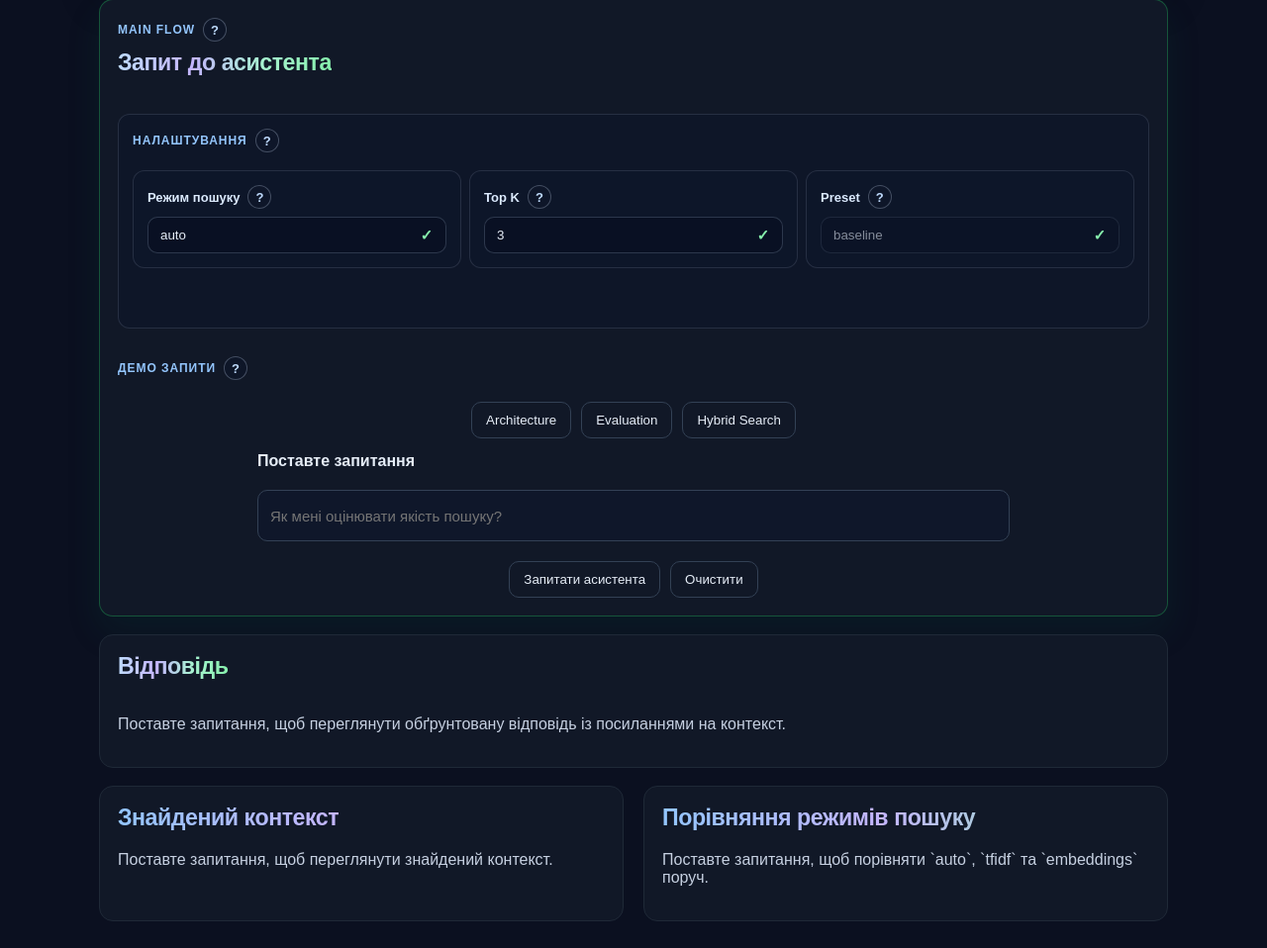
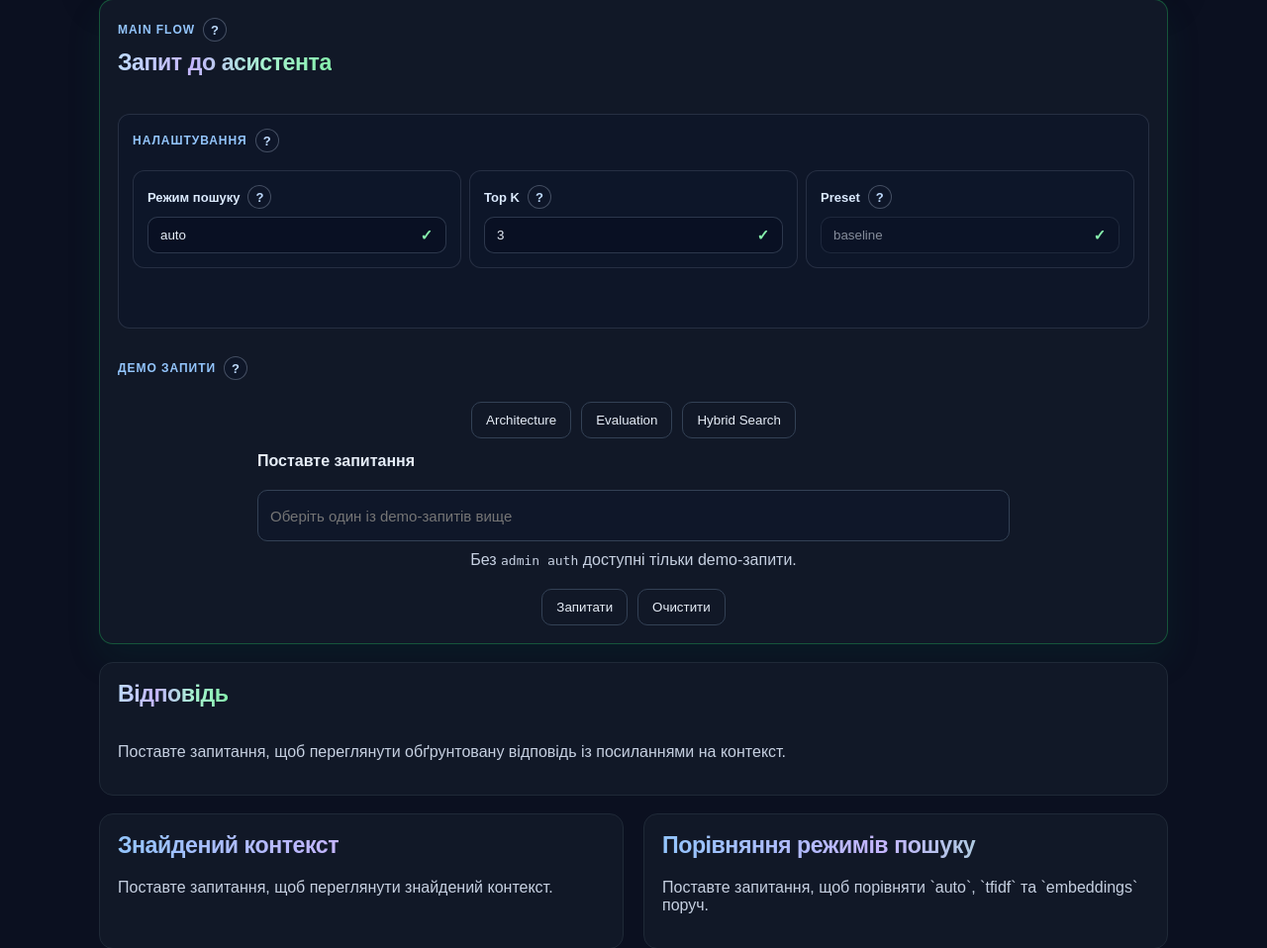
Before and after one commit to drhtka/AI-Knowledge-Assistant, a FastAPI app: page / in a window 1280 px wide. Shown: the part 662-1620 px from the top of the page at 99% size. Before the commit the page ends 1593 px from the top, so only its background shows below. Run offline with FastAPI, Linux system fonts and the light colour scheme.

Commit message:
refactor: lock ask input for demo mode

```diff
--- a/static/css/index.css
+++ b/static/css/index.css
@@ -364,6 +364,18 @@ select:disabled {
     align-self: center;
     margin-bottom: 0;
     font-size: 15px;
+}
+
+.ask-main-column input[readonly] {
+    cursor: not-allowed;
+    background: rgba(15, 23, 42, 0.72);
+}
+
+.ask-input-lock-note {
+    width: min(100%, 760px);
+    align-self: center;
+    margin: -4px 0 0;
+    text-align: center;
 }
 
 .ask-main-actions {
--- a/templates/index.html
+++ b/templates/index.html
@@ -168,11 +168,17 @@
                     id="question"
                     name="question"
                     value="{{ question }}"
-                    placeholder="Як мені оцінювати якість пошуку?"
+                    placeholder="{% if admin_auth.is_authenticated %}Як мені оцінювати якість пошуку?{% else %}Оберіть один із demo-запитів вище{% endif %}"
+                    {% if not admin_auth.is_authenticated %}readonly title="Без admin auth доступні тільки demo-запити"{% endif %}
                     required
                 />
+                {% if not admin_auth.is_authenticated %}
+                <p class="meta ask-input-lock-note">
+                    Без <code>admin auth</code> доступні тільки demo-запити.
+                </p>
+                {% endif %}
                 <div class="actions ask-main-actions">
-                    <button type="submit">Запитати асистента</button>
+                    <button type="submit">Запитати</button>
                     <button type="button" id="clear-form">Очистити</button>
                 </div>
             </div>
```
